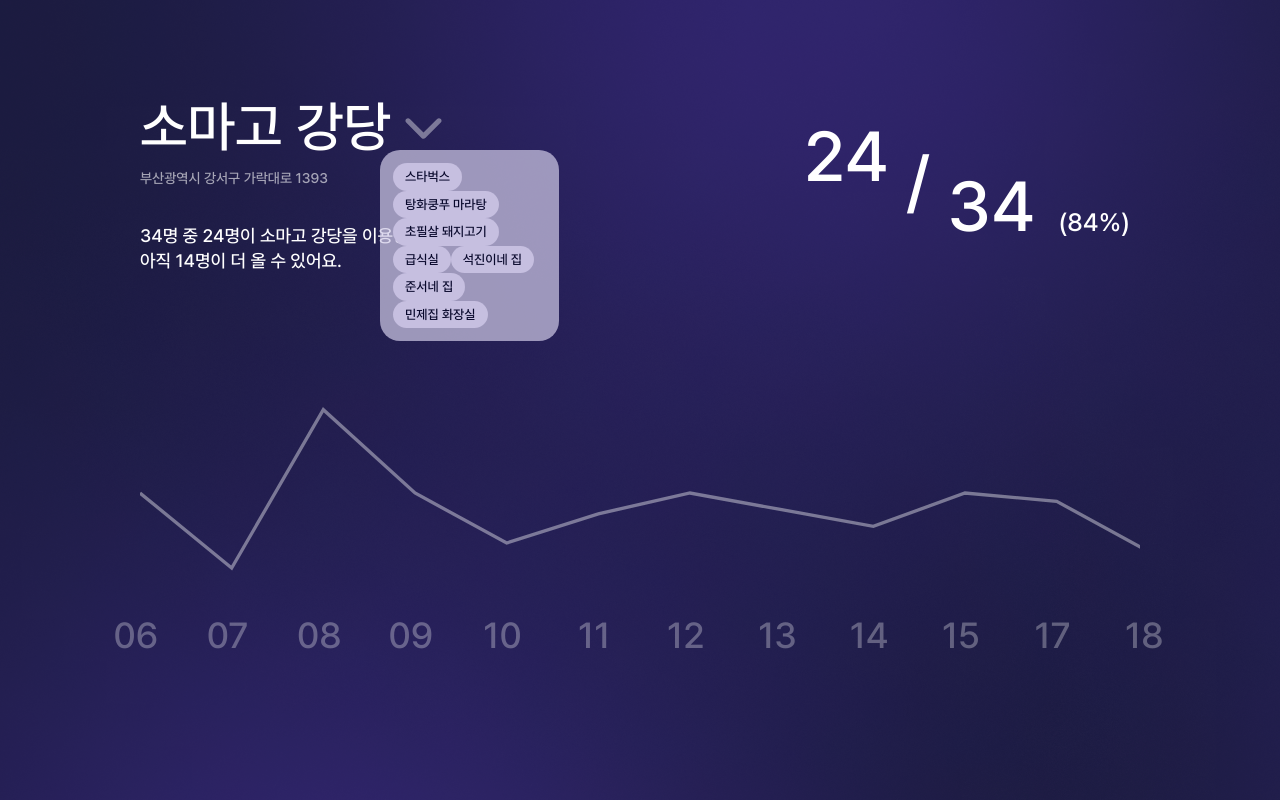
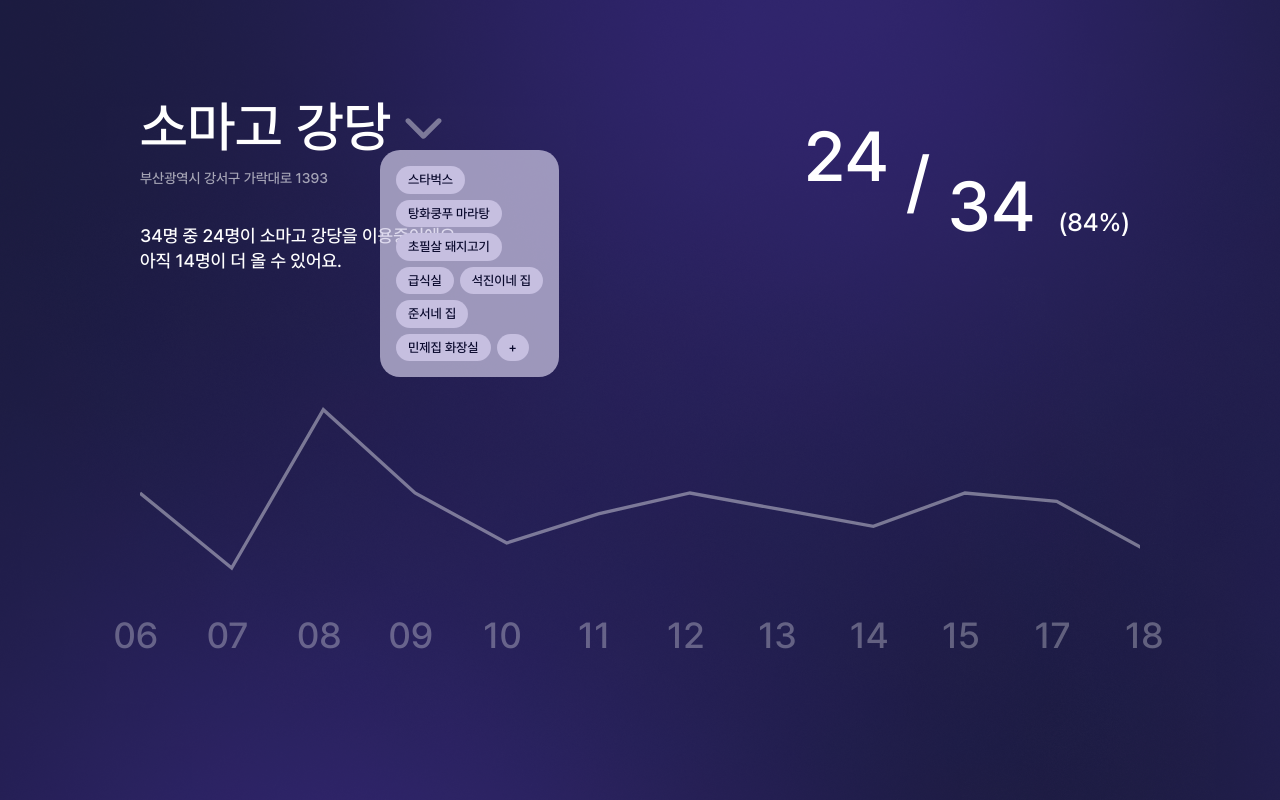
Before and after one commit to OneCredit-Team/OneCredit-client, a React (Create React App) app: page / in a window 1280 px wide. Both pictures are taken after a click on the link 423 px from the left and 136 px from the top of the page. Built offline with nearby package versions, Linux system fonts and the light colour scheme.

Commit message:
Chore :: modal 부분 수정

```diff
--- a/src/components/PlaceBox/index.js
+++ b/src/components/PlaceBox/index.js
@@ -1,5 +1,6 @@
 import './style.scss';
 import PlaceData from "./place.json";
+import {BsPlusLg} from "react-icons/bs";
 export default function PlaceBox(){
     return(
         <>
@@ -12,6 +13,9 @@ export default function PlaceBox(){
                             </p>
                         ))
                     }
+                    <p className='place-name-div'>
+                        <p className='place-name'>+</p>
+                    </p>
                 </div>
             </div>
         </>
--- a/src/components/PlaceBox/style.scss
+++ b/src/components/PlaceBox/style.scss
@@ -7,15 +7,18 @@
     border-radius: 20px;
 }
 .place-name-div {
-    background-color: #C6BFE0;
+    padding: 3px;
     display: inline-block;
-    font-size: 13px;
-    opacity: 1;
-    border-radius: 200px;
-    padding: 5px 12px;
-    color: $black;
-    &:hover{
-        cursor: pointer;
-        background-color: #beb5e0;
+
+    .place-name{
+        font-size: 13px;
+        border-radius: 200px;
+        color: $black;
+        background-color: #C6BFE0;
+        padding: 5px 12px;
+        &:hover{
+            cursor: pointer;
+            background-color: #beb5e0;
+        }
     }
 }
--- a/src/pages/Main/Main.js
+++ b/src/pages/Main/Main.js
@@ -15,7 +15,7 @@ export default function Main() {
           <div className="main-store">
             <p className="main-store-top">
               <a>소마고 강당</a>
-              <a className="main-store-top-icon" onClick={()=> setModalIsOpen(true)}><IoIosArrowDown/></a>
+              <a className="main-store-top-icon" onClick={()=> setModalIsOpen(true)} ><IoIosArrowDown/></a>
             </p>
             <p className="main-store-bottom">부산광역시 강서구 가락대로 1393</p>
             <p className="main-store-bottom2">
```
